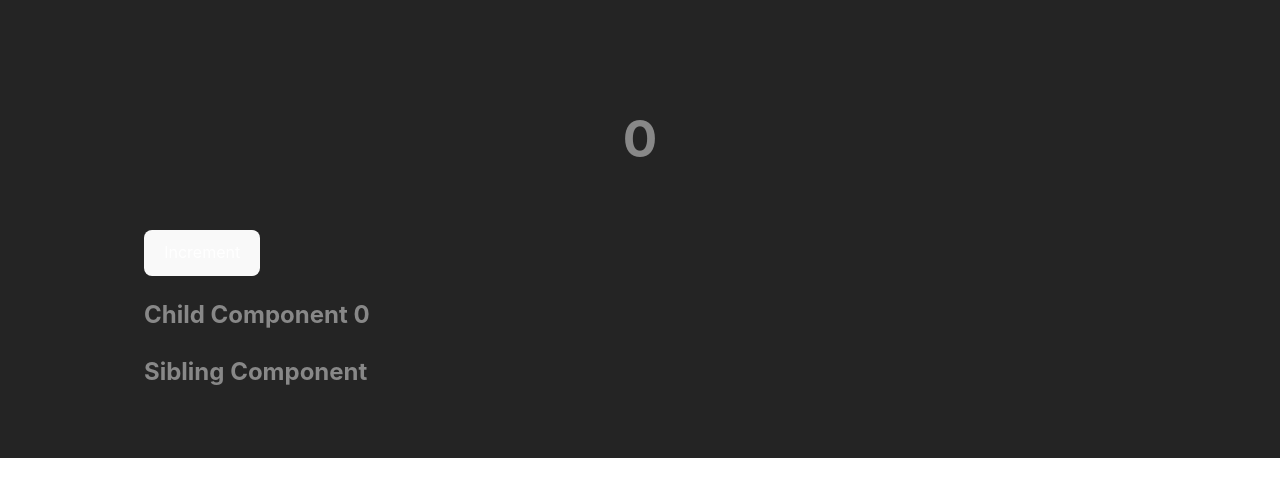
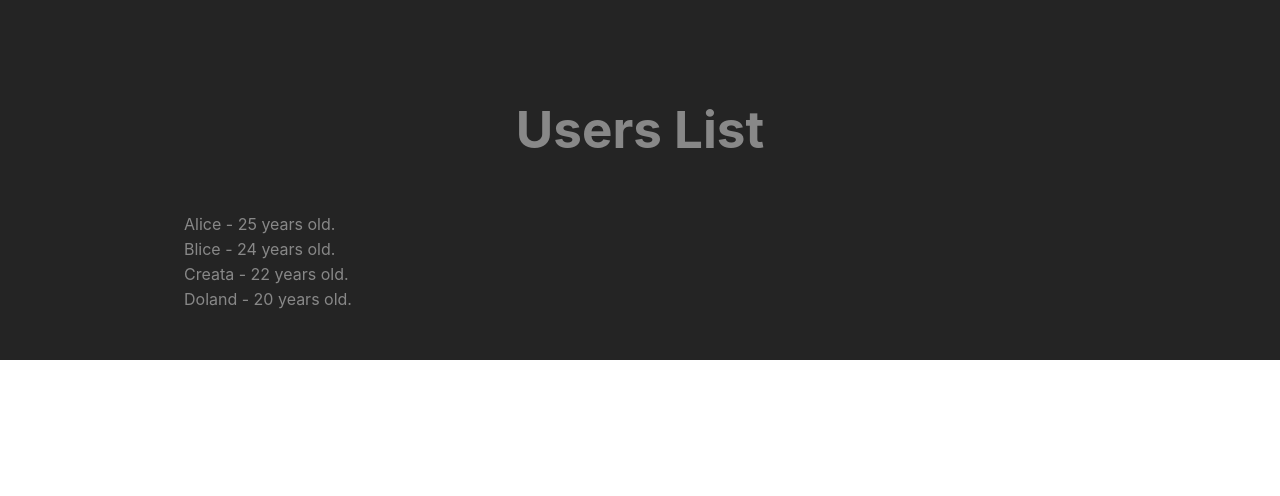
Before and after one commit to MznAarik/react-my-app, a React (Vite) app: page / in a window 1280 px wide. Shown: the top 496 px of the page. Built offline with nearby package versions, Linux system fonts and the light colour scheme.

Commit message:
derivedState

```diff
--- a/src/App.jsx
+++ b/src/App.jsx
@@ -2,6 +2,7 @@ import React from "react";
 import '@mantine/core/styles.css';
 import { MantineProvider } from '@mantine/core';
 import { State } from "./components/hooks/State";
+import { DerivedState } from "./components/hooks/DerivedState";
 
 // import NetflixSeries, { Footer, Header } from "./components/NetflixSeries";
 // import { EventHandling } from "./components/EventHandling";
@@ -15,8 +16,9 @@ export default function App() {
       {/* <EventHandling /> */}
       {/* <EventProps /> */}
       {/* <EventPropagation /> */}
-      <State />
-      <Sibling />
+      {/* <State />
+      <Sibling /> */}
+      <DerivedState />
     </section>
   }
   </MantineProvider>;
--- /dev/null
+++ b/src/components/hooks/DerivedState.jsx
@@ -0,0 +1,34 @@
+import { useState } from "react";
+
+// const users = [
+//     { name: "Alice", age: 25 },
+//     { name: "Blice", age: 24 },
+//     { name: "Creata", age: 22 },
+//     { name: "Doland", age: 20 },
+// ];
+export const DerivedState = () => {
+
+    const [users, setUsers] = useState([
+        { name: "Alice", age: 25 },
+        { name: "Blice", age: 24 },
+        { name: "Creata", age: 22 },
+        { name: "Doland", age: 20 },
+    ]);
+
+    return (
+        <div className="main-div">
+            <h1>Users List</h1>
+            <ul>
+                {users.map((setUsers, index) => {
+                    return (
+                        <>
+                            <li key={index}>
+                                {setUsers.name} - {setUsers.age} years old.
+                            </li>
+                        </>
+                    )
+                })}
+            </ul>
+        </div>
+    )
+}
```
